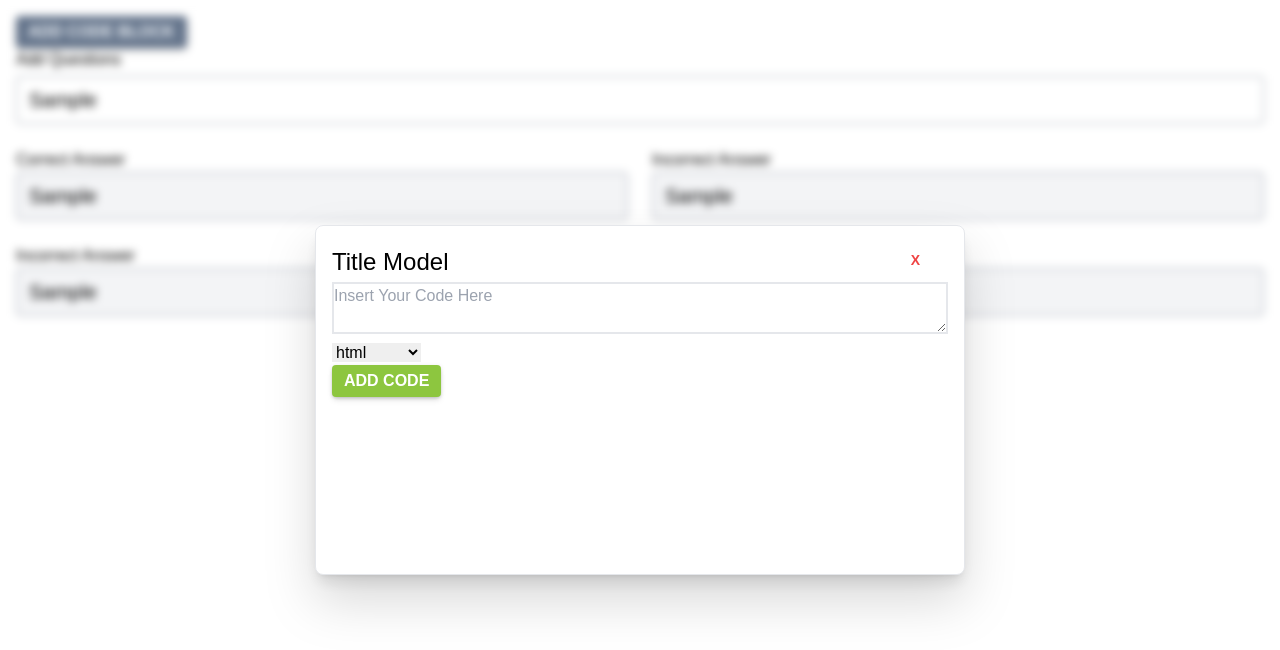
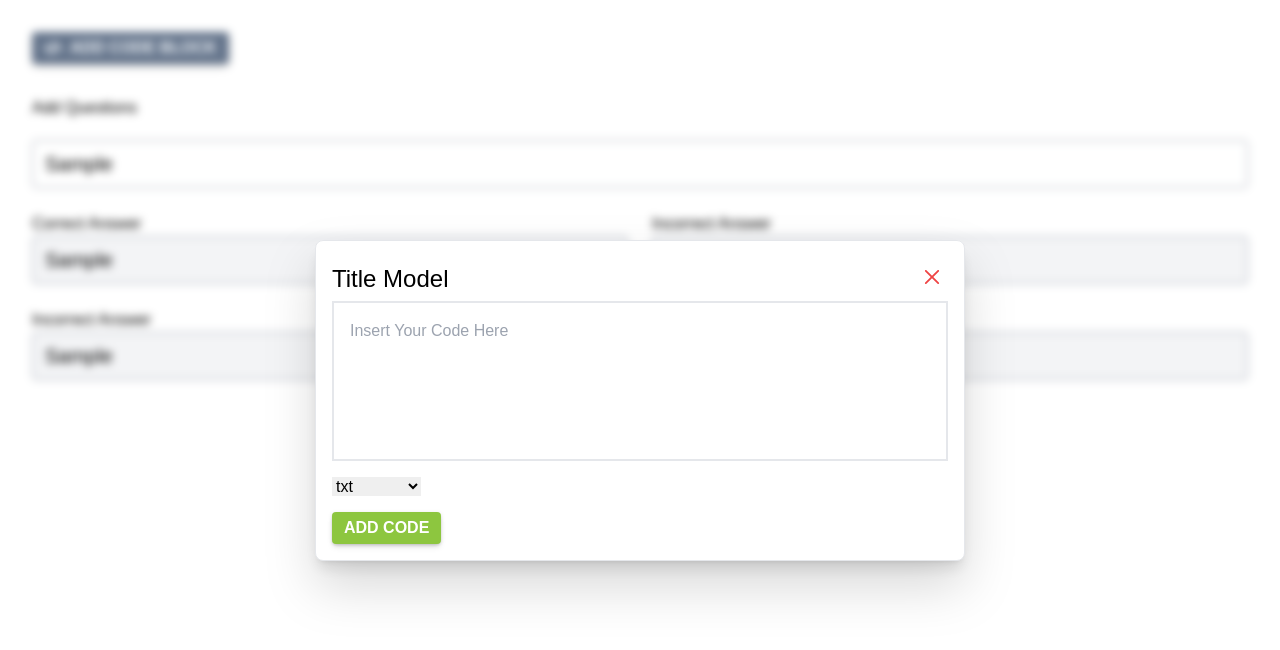
Before and after one commit to shehza-d/smit-quiz-app, a React (Create React App) app: page /admin in a window 1280 px wide. Both pictures are taken after typing "Sample", "Sample", "Sample", "Sample", "Sample" into the empty fields and a click on the button "ADD CODE BLOCK". Shown: the top 650 px of the page. Built offline with nearby package versions, Linux system fonts and the light colour scheme.

Commit message:
replaced symbols with icons, also add icons for better ux ,some gap and padding ina dd quiz forms, fixed size to textarea input to prevent overflow

```diff
--- a/package.json
+++ b/package.json
@@ -20,6 +20,7 @@
     "react-code-block": "^1.0.0",
     "react-dom": "^18.2.0",
     "react-hook-form": "^7.51.3",
+    "react-icons": "^5.1.0",
     "react-router-dom": "^6.15.0",
     "react-scripts": "5.0.1",
     "tailwind-merge": "^2.3.0",
--- a/src/components/admin/CodeForm.tsx
+++ b/src/components/admin/CodeForm.tsx
@@ -7,13 +7,13 @@ import type { Dispatch, SetStateAction } from "react";
 import { IMcq } from "../../types";
 
 const supportedLanguage = [
+  "txt",
   "html",
   "css",
   "javascript",
   "js",
   "jsx",
   "json",
-  "text",
   "typescript",
   "ts",
   "tsx",
@@ -67,7 +67,9 @@ export default function CodeForm(Props: IProps) {
 
   return (
     <>
-      <form onSubmit={handleData}>
+      <form onSubmit={handleData}
+        className="flex flex-col gap-4"
+      >
         {/* <input
           // bg={useColorModeValue("blackAlpha.100", "whiteAlpha.100")}
           // border={0}
@@ -83,17 +85,18 @@ export default function CodeForm(Props: IProps) {
           value={codeBlock}
           onChange={checkCode}
           placeholder="Insert Your Code Here"
-          className="w-full border-2"
-          // my={1}
-          // border={0}
-          // bg={bg_c}
-          // _focus={focus}
+          className="w-full h-40 border-2 p-4 resize-none"
+        // my={1}
+        // border={0}
+        // bg={bg_c}
+        // _focus={focus}
         />
         <select
           // bg={bg_c}
           // _focus={focus}
           // border={0}
           // my="1"
+          className="w-fit"
           placeholder="Select Syntax"
           onChange={(e) => setSelectedLang(e.target.value)}
           value={selectedLang}
--- a/src/components/admin/McqForm.tsx
+++ b/src/components/admin/McqForm.tsx
@@ -40,7 +40,9 @@ export default function McqForm(Props: IProps) {
 
   console.log(errors ? errors : "");
   return (
-    <form onSubmit={handleSubmit(onFormSubmit)}>
+    <form onSubmit={handleSubmit(onFormSubmit)}
+    className="w-full"
+    >
       <input
         id="question"
         {...register("question")}
--- a/src/components/ui/Model.tsx
+++ b/src/components/ui/Model.tsx
@@ -1,4 +1,5 @@
 import type { Dispatch, SetStateAction } from "react";
+import { RxCross2 } from "react-icons/rx";
 
 interface IProps {
   children: React.ReactNode;
@@ -8,16 +9,18 @@ interface IProps {
 export default function Model({ children, setShowModal }: IProps) {
   return (
     <div className="fixed inset-0 z-50 flex items-center justify-center overflow-y-auto overflow-x-hidden outline-none backdrop-blur-sm focus:outline-none">
-      <div className="mx-auto my-6 min-h-[350px] w-[650px] rounded-lg border bg-white p-4 shadow-lg drop-shadow-2xl">
+      <div className="mx-auto my-6 h-fit w-[650px] rounded-lg border bg-white p-4 shadow-lg drop-shadow-2xl">
         {/*  */}
         <div className="flex justify-between">
           <h3 className="center text-2xl font-medium">Title Model</h3>
           <button
-            className="mb-1 mr-1 px-6 py-2 text-sm font-bold uppercase text-red-500 outline-none focus:outline-none"
+            className="mb-1 mr-1 py-2 text-sm font-bold uppercase text-red-500 outline-none focus:outline-none"
             type="button"
             onClick={() => setShowModal(false)}
           >
-            X
+            <RxCross2
+            className="text-2xl"
+            />
           </button>
         </div>
         {children}
--- a/src/pages/Admin.tsx
+++ b/src/pages/Admin.tsx
@@ -5,6 +5,7 @@ import CodeForm from "../components/admin/CodeForm";
 import Button from "../components/ui/Button";
 import { IMcq } from "../types";
 import McqForm from "../components/admin/McqForm";
+import { FaCode } from "react-icons/fa";
 
 export default function Admin() {
   const [showCodeBlockFormModel, setShowCodeBlockFormModel] = useState(false);
@@ -12,7 +13,7 @@ export default function Admin() {
   console.log("🚀 ~ Admin ~ MCQs:", MCQs);
 
   return (
-    <div>
+    <div className="flex flex-col items-start gap-4 p-4 w-full">
       {showCodeBlockFormModel && (
         <Model
           // showModal={showCodeBlockFormModel}
@@ -26,12 +27,12 @@ export default function Admin() {
       )}
       <Button
         onClick={() => setShowCodeBlockFormModel(!showCodeBlockFormModel)}
-        className="bg-slate-500 text-slate-100"
+        className="bg-slate-500 text-slate-100 flex justify-center items-center gap-2"
       >
-        Add Code Block
+        <FaCode className="text-lg" /><p>Add Code Block</p>
       </Button>
 
-      <h3>Add Questions</h3>
+      <h3 className="mt-4">Add Questions</h3>
       <McqForm setMCQs={setMCQs} />
 
       <div className="list">
```
Also changed, not shown: 1 other file (tests, documents, lock files or other folders).
